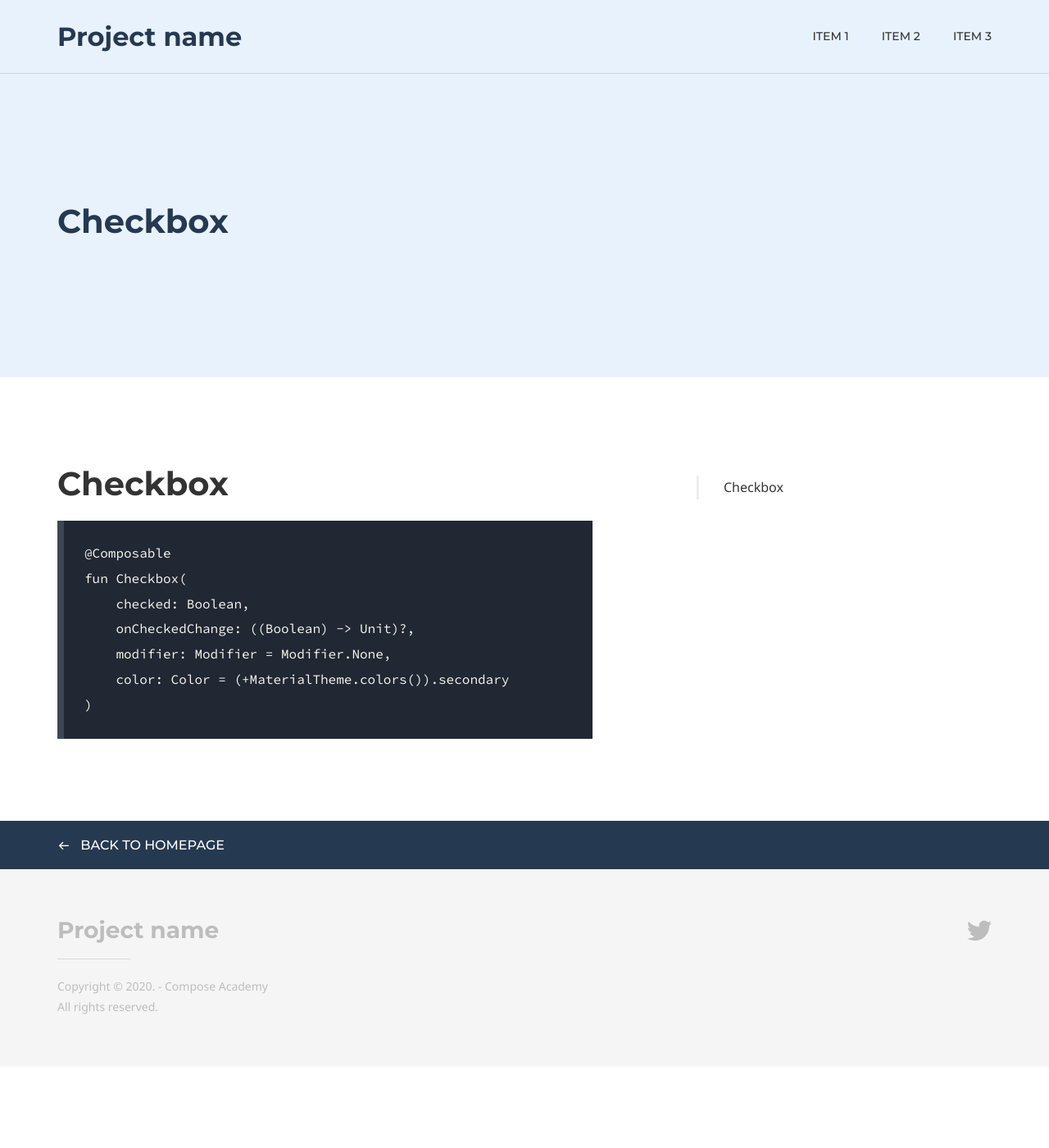
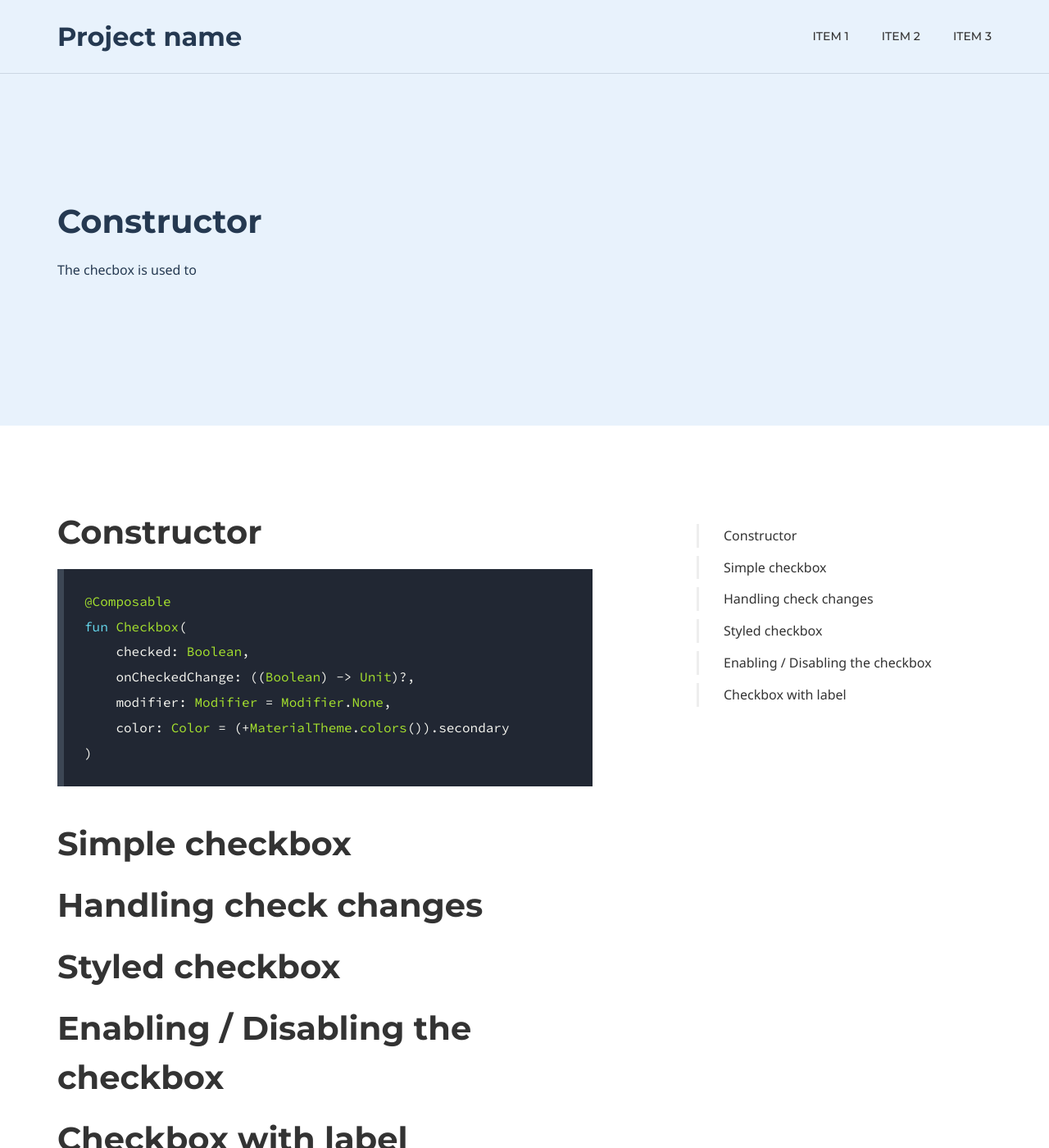
Before and after one commit to hitherejoe/ComposeAcademy, a Jekyll site: the page built from academy/material/checkbox.md, in a window 1280 px wide and 1400 px high. Shown: the whole window at 82% size. Built offline with Jekyll 4.4.1, drawn with Linux system fonts in a browser that asks for light colours; some web fonts are replaced; our own code applies the rules of GitHub Pages for plain Markdown files.

Commit message:
Update checkbox.md

````diff
--- a/academy/material/checkbox.md
+++ b/academy/material/checkbox.md
@@ -3,15 +3,16 @@
 layout: default
 keywords:
 comments: false
+description: The checbox is used to
 
 # Micro navigation
 micro_nav: true
 
 ---
 
-# Checkbox
+# Constructor
 
-```
+```kotlin
 @Composable
 fun Checkbox(
     checked: Boolean,
@@ -20,3 +21,19 @@ fun Checkbox(
     color: Color = (+MaterialTheme.colors()).secondary
 )
 ```
+
+# Simple checkbox
+
+
+# Handling check changes
+
+
+# Styled checkbox
+
+
+
+# Enabling / Disabling the checkbox
+
+
+
+# Checkbox with label
````
